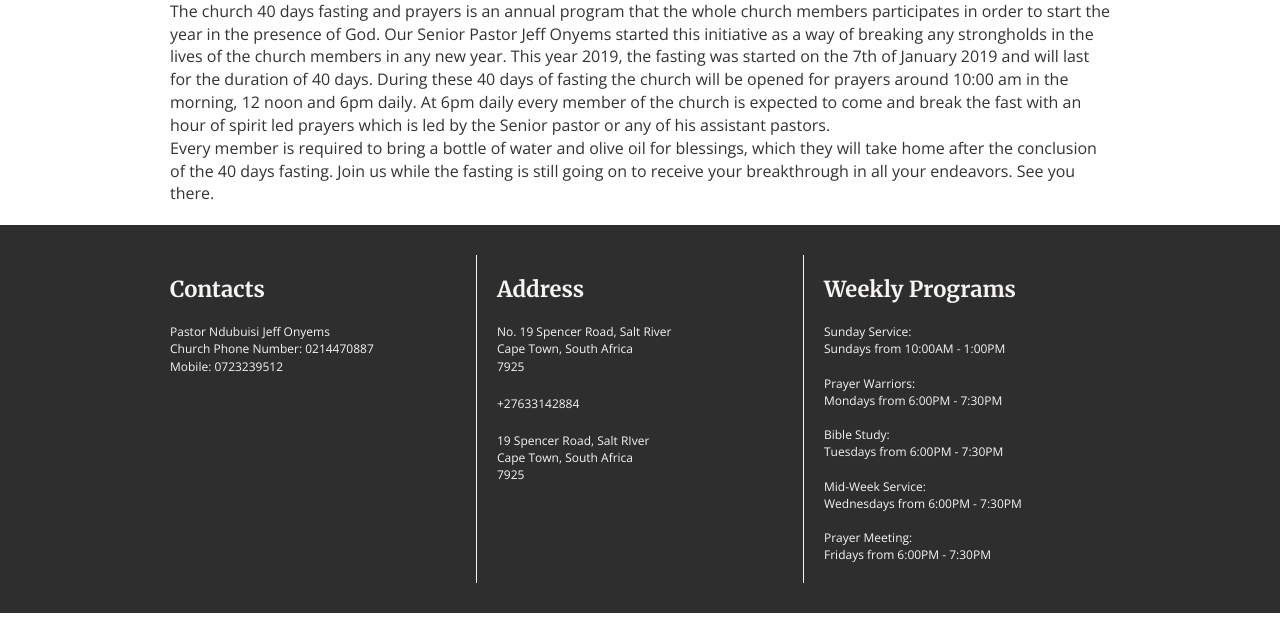
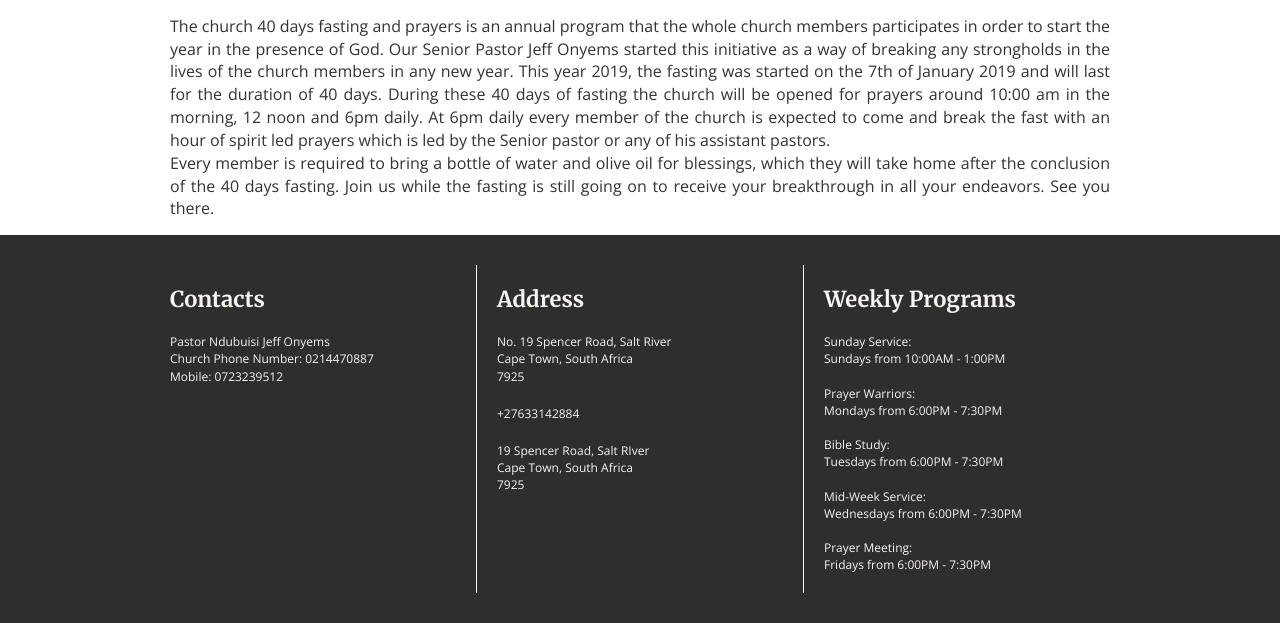
Before and after one commit to riyaadh47/hilary, a Jekyll site: the page built from _posts/2019-01-07-annual-church-40-days-prayer-and-fasting.md, in a window 1280 px wide. Shown: the part 456-1079 px from the top of the page. Built offline with Jekyll 4.4.1, drawn with Linux system fonts in a browser that asks for light colours; nearby versions of some CDN libraries; library files that are not in the unit come from our copies.

Commit message:
Update _global.scss

```diff
--- a/_sass/_global.scss
+++ b/_sass/_global.scss
@@ -603,3 +603,10 @@ footer {
 		}
 	}
 }
+
+.post {
+	p {
+		margin: 15px 0px;
+		text-align: justify;
+	}
+}
```
